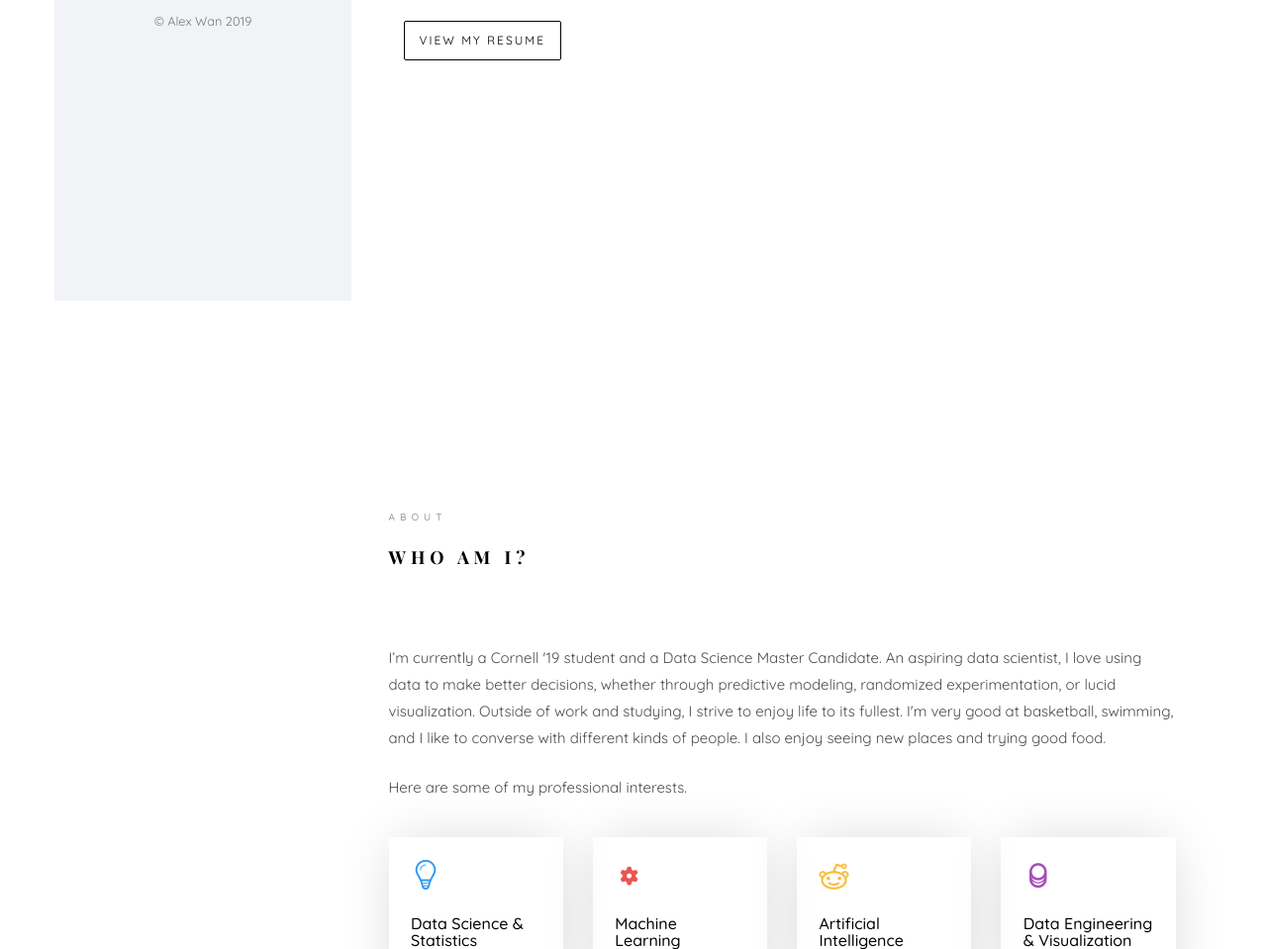
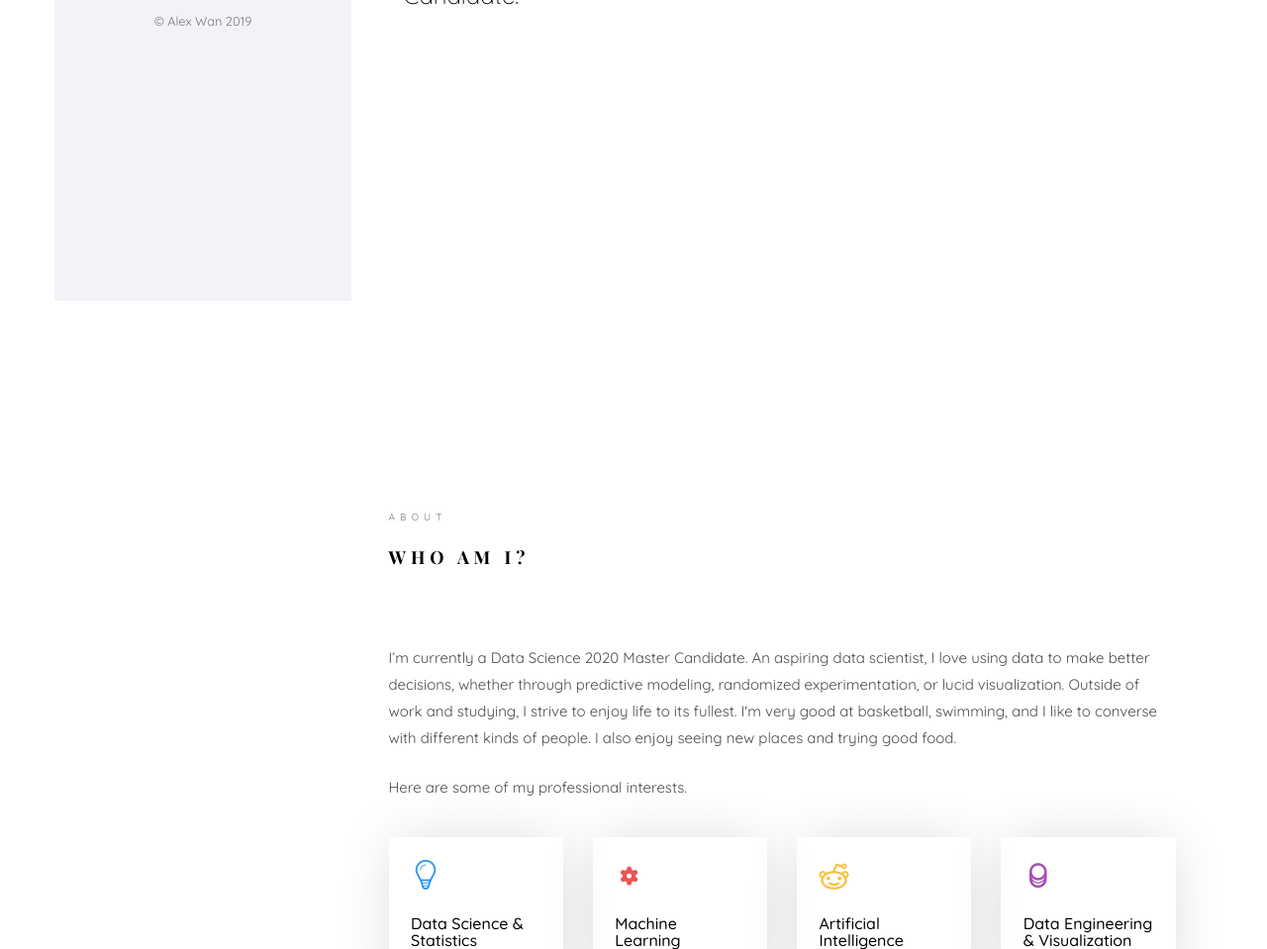
Before and after one commit to fw98/fw98.github.io, a plain HTML site: page index.html in a window 1280 px wide. Shown: the part 496-1455 px from the top of the page at 99% size. Drawn offline with nearby package versions, Linux system fonts and the light colour scheme; files whose address does not match are found by name; a web font is replaced by a local one.

Commit message:
Update index.html

```diff
--- a/index.html
+++ b/index.html
@@ -99,8 +99,8 @@
 											   <h1>Hi, I'm Alex.</h1>
 											   <h2>  <font size="+2">Data Science Master Candidate.
 												</font> </h2>
-											   <p> <a href="https://drive.google.com/file/d/1t9AvSZ6_SAimZmndI1lynHSTBfeGrV_x/view"
-												class="btn btn-primary btn-learn">View My Resume <!--i class="icon-briefcase3"></i--></a></p>
+											   <!--p> <a href="https://drive.google.com/file/d/1t9AvSZ6_SAimZmndI1lynHSTBfeGrV_x/view"
+												class="btn btn-primary btn-learn">View My Resume <i class="icon-briefcase3"></i></a></p-->
 											</div>
 					   				</div>
 					   			</div>
@@ -121,7 +121,7 @@
 										<span class="heading-meta">About</span>
 										<h2 class="colorlib-heading">Who Am I?</h2>
 
-										<p>I’m currently a Cornell '19 student and a Data Science Master Candidate.
+										<p>I’m currently a Data Science 2020 Master Candidate.
 										An aspiring data scientist, I love using data to make better decisions, whether through predictive modeling, randomized experimentation, or lucid visualization.
 										Outside of work and studying, I strive to enjoy life to its fullest. I'm very good at basketball, swimming, and I like to converse with different kinds of people.
 										I also enjoy seeing new places and trying good food.
```
